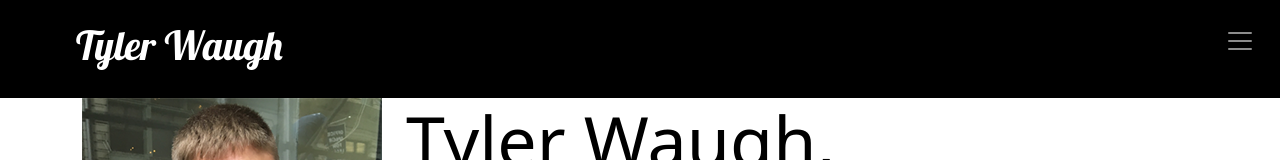
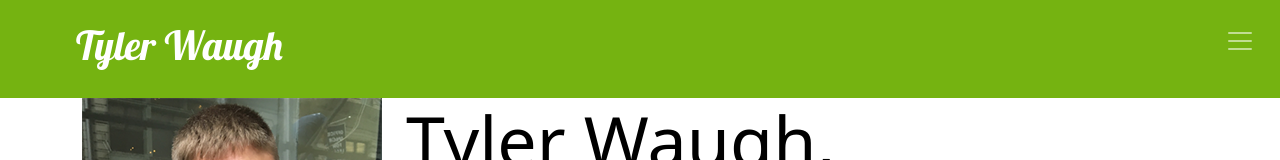
Before and after one commit to TylerWaugh01/Porfolio, a React (Create React App) app: page / in a window 1280 px wide. Shown: the top 160 px of the page. Built offline with nearby package versions, Linux system fonts and the light colour scheme.

Commit message:
CSS Changes

```diff
--- a/src/App.css
+++ b/src/App.css
@@ -40,7 +40,6 @@ h3 {
 
 .navbar-dark {
   background-color: #0000;
-  background-image: #0000;
   margin-bottom: 1rem;
 }
 
@@ -64,7 +63,7 @@ h3 {
   transition: 300ms ease-in;
 }
 
-.overlay {
+/* .overlay {
   height: 100%;
   width: 100%;
   display: none;
@@ -74,8 +73,8 @@ h3 {
   left: 0;
   background-color: rgb(0,0,0);
   background-color: rgba(0,0,0, 0.9);
-}
+} */
 
 .navbar {
-  background-color: black
+  background-color: rgb(117, 179, 17)
 }
```
